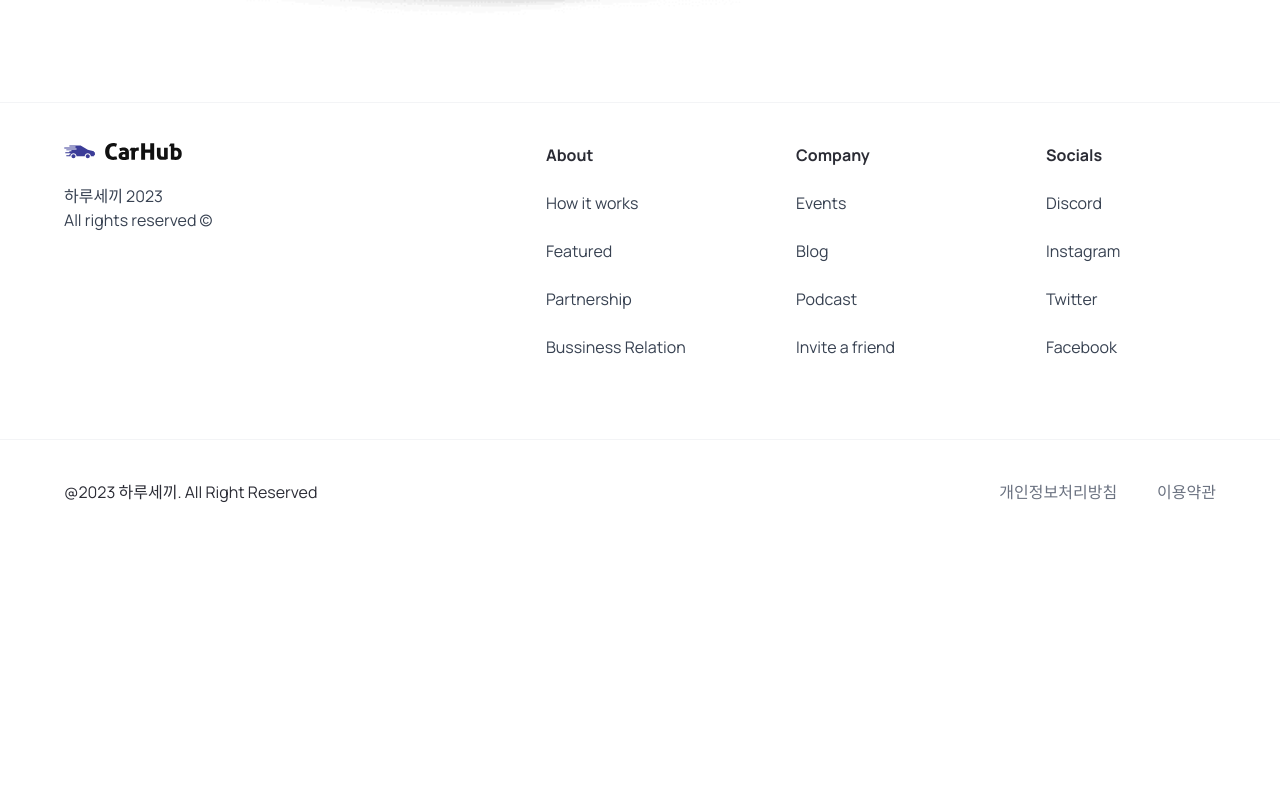
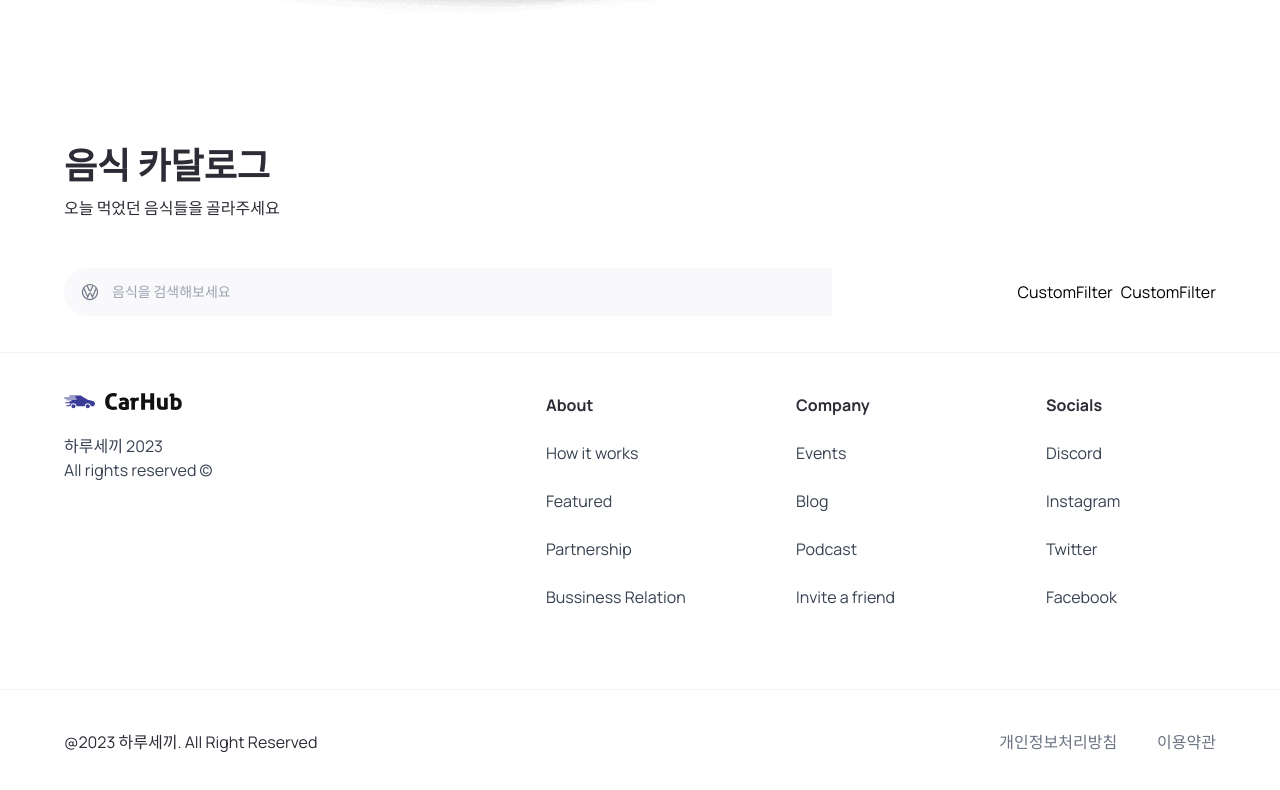
Before and after one commit to FitCoderOfficial/next13_landing, a Next.js app: page / in a window 1280 px wide. Shown: the part 1107-1897 px from the top of the page. Before the commit the page ends 1651 px from the top, so only its background shows below. Built offline with nearby package versions, Linux system fonts and the light colour scheme.

Commit message:
feat:make search bar

```diff
--- a/app/globals.css
+++ b/app/globals.css
@@ -67,7 +67,7 @@
 /* START: Home styles */
 
 .home__text-container {
-  @apply flex flex-col items-start justify-start gap-y-2.5 text-black-100;
+  @apply font-notosans flex flex-col items-start justify-start gap-y-2.5 text-black-100;
 }
 
 .home__filters {
--- a/app/page.tsx
+++ b/app/page.tsx
@@ -1,10 +1,25 @@
-import { Hero } from '@/components'
+import { CustomFilter, Hero, SearchBar } from '@/components'
 import Image from 'next/image'
 
 export default function Home() {
   return (
     <main className="overflow-hidden">
       <Hero />
+      <div className='mt-12 padding-x padding-y max-width' id='discover'>
+        <div className='home__text-container'>
+          <h1 className='text-4xl font-extrabold'>음식 카달로그</h1>
+          <p>오늘 먹었던 음식들을 골라주세요</p>
+        </div>
+
+        <div className='home__filters'>
+          <SearchBar />
+          <div className='home__filter-container'>
+            <CustomFilter title="fuel" />
+            <CustomFilter title="year" />
+          </div>
+        </div>
+
+      </div>
     </main>
   )
 }
--- /dev/null
+++ b/components/CustomFilter.tsx
@@ -0,0 +1,9 @@
+
+const CustomFilter = () => {
+
+    return (
+        <div>CustomFilter</div>
+    )
+}
+
+export default CustomFilter
--- /dev/null
+++ b/components/SearchBar.tsx
@@ -0,0 +1,20 @@
+'use client'
+import { useState } from "react"
+
+
+import { SearchFood } from "./"
+
+const SearchBar = () => {
+    const [Food, setFood] = useState('')
+
+    const handleSearch = () => { }
+    return (
+        <form className='searchbar' onSubmit={handleSearch}>
+            <div className="searchbar__item">
+                <SearchFood />
+            </div>
+        </form>
+    )
+}
+
+export default SearchBar
--- /dev/null
+++ b/components/SearchFood.tsx
@@ -0,0 +1,87 @@
+'use client'
+
+import { useState, Fragment } from 'react'
+import { SearchFoodProps } from '@/types'
+import { Combobox, Transition } from '@headlessui/react'
+import Image from 'next/image'
+import React from 'react'
+
+import { manufacturers } from '@/constants'
+
+const SearchFood = ({ Food, setFood }: SearchFoodProps) => {
+
+    const [query, setQuery] = useState("");
+
+    const filteredFood =
+        query === ""
+            ? manufacturers
+            : manufacturers.filter((item) =>
+                item
+                    .toLowerCase()
+                    .replace(/\s+/g, "")
+                    .includes(query.toLowerCase().replace(/\s+/g, ""))
+            );
+
+    return (
+        <div className='search-manufacturer'>
+            <Combobox>
+                <div className='relative w-full'>
+                    <Combobox.Button className='absolute top-[14px]'>
+                        <Image src="/car-logo.svg"
+                            width={20}
+                            height={20}
+                            className='ml-4'
+                            alt="car-logo"
+                        />
+                    </Combobox.Button>
+                    <Combobox.Input
+                        className='search-manufacturer__input'
+                        placeholder='음식을 검색해보세요'
+                        displayValue={(Food: string) => Food}
+                        onChange={(e) => setQuery(e.target.value)}
+                    />
+                    <Transition
+                        as={Fragment}
+                        leave="transition ease-in duration-100"
+                        leaveFrom="opacity-100"
+                        leaveTo="opacity-0"
+                        afterLeave={() => setQuery('')}
+                    >
+
+
+                        <Combobox.Options>
+                            {filteredFood.length === 0 &&
+                                query !== "" ? (
+                                <Combobox.Option
+                                    value={query}
+                                    className='search-manufacturer__option'
+                                >
+                                    create "{query}"
+
+                                </Combobox.Option>
+                            ) : (
+                                filteredFood.map((item) => (
+                                    <Combobox.Option
+                                        key={item}
+                                        className={({ active }) =>
+                                            `relative search-manufacturer__option ${active ? "bg-primary-blue text-white" : "text-gray-900"
+                                            }`
+                                        }
+                                        value={item}
+                                    >
+
+
+                                        {item}
+                                    </Combobox.Option>
+                                ))
+                            )
+                            }
+                        </Combobox.Options>
+                    </Transition>
+                </div>
+            </Combobox>
+        </div>
+    )
+}
+
+export default SearchFood
--- a/package.json
+++ b/package.json
@@ -9,10 +9,12 @@
     "lint": "next lint"
   },
   "dependencies": {
+    "@headlessui/react": "^1.7.15",
     "@types/node": "20.2.5",
     "@types/react": "18.2.9",
     "@types/react-dom": "18.2.4",
     "autoprefixer": "10.4.14",
+    "headlessui": "^0.0.0",
     "next": "13.4.4",
     "postcss": "8.4.24",
     "react": "18.2.0",
--- a/types/index.ts
+++ b/types/index.ts
@@ -7,3 +7,8 @@
     MouseEventHandler<HTMLButtonElement> | undefined;
     btnType?: "button" | "submit" |
 }
+
+export interface SearchFoodProps {
+    Food: string;
+    setFood: (food: string) => void;
+}
```
Also changed, not shown: components/index.ts (+7 -0 lines), 1 other file (tests, documents, lock files or other folders).
